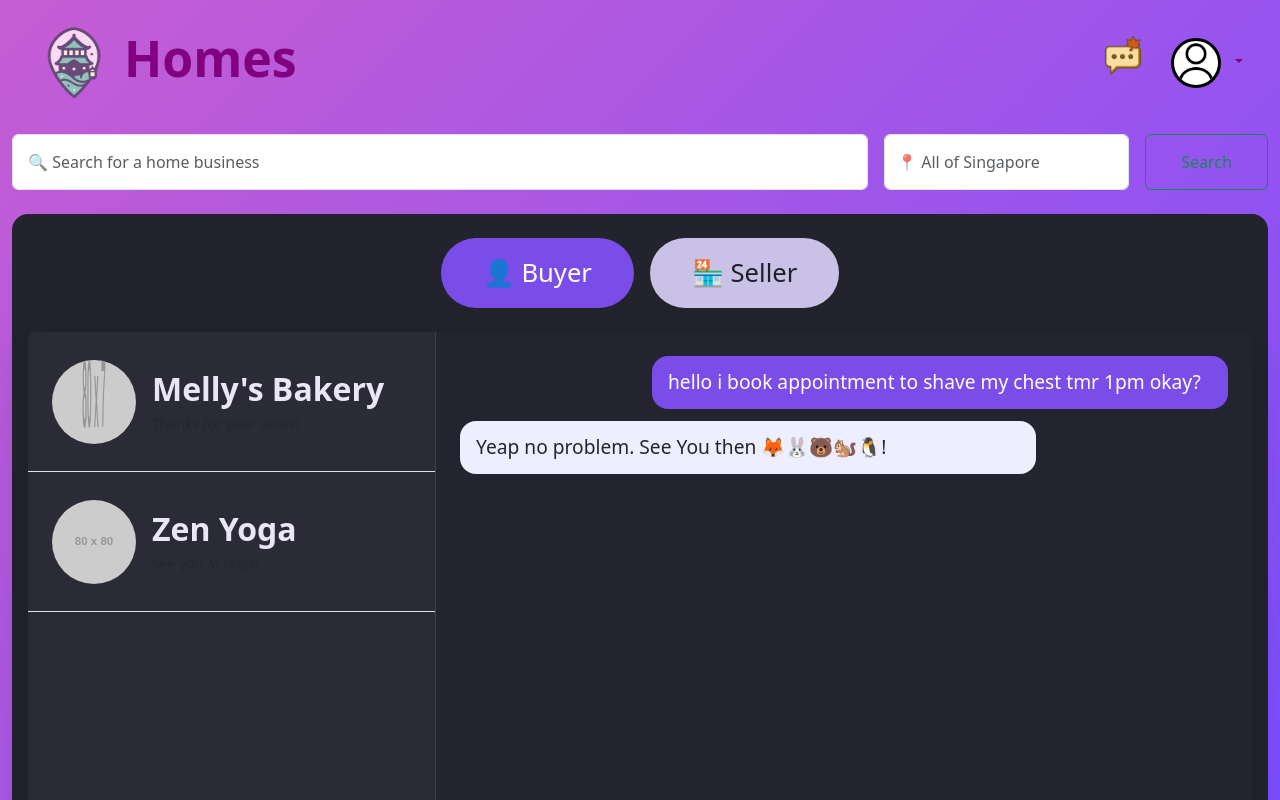
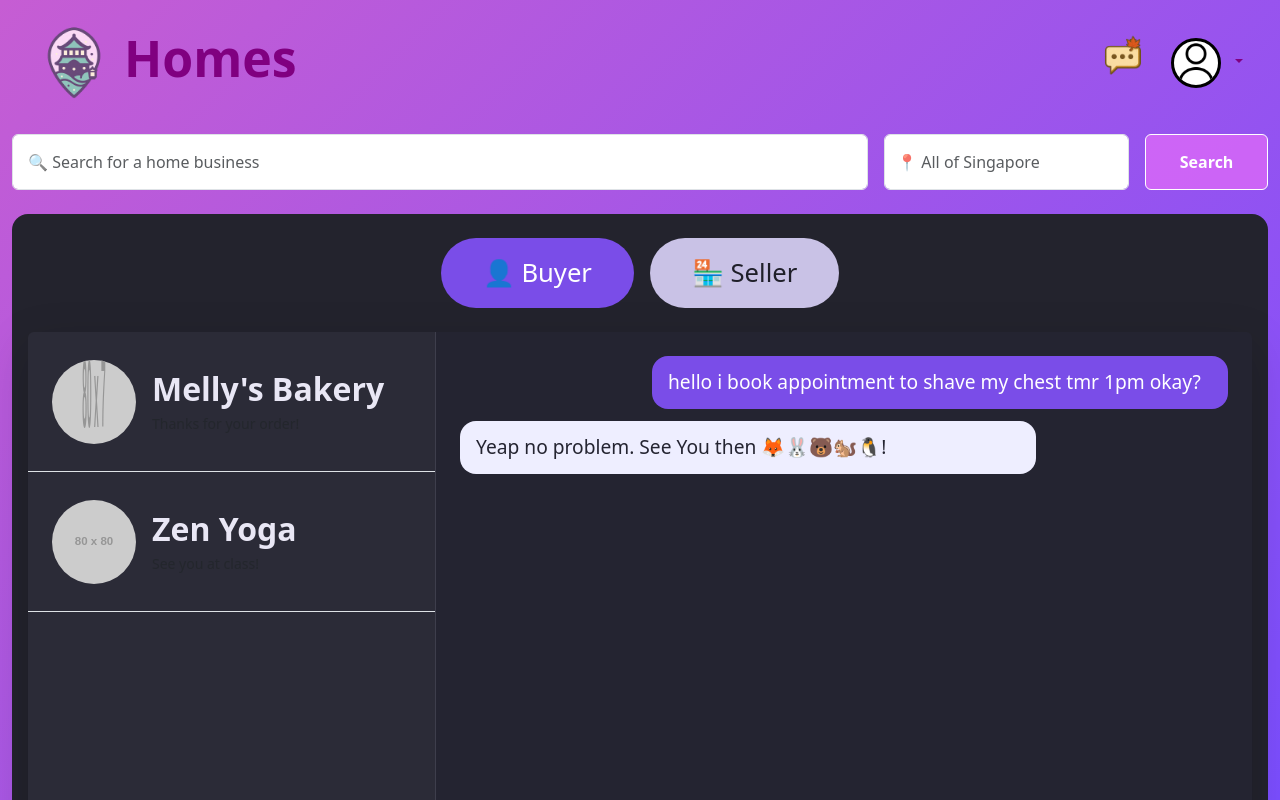
Before and after one commit to treepillow/wadProject, a Vue app: page /chat in a window 1280 px wide. Shown: the top 800 px of the page. Built offline with nearby package versions, Linux system fonts and the light colour scheme; no server answers; sample sign-in values are in the browser's storage.

Commit message:
hover buttons

```diff
--- a/src/components/Categories.vue
+++ b/src/components/Categories.vue
@@ -69,5 +69,11 @@ export default{
     {
         color: white;
     }
+    .category {
+        transition: transform 0.2s ease;
+    }
+    .category:hover {
+        transform: translateY(-3px);
+    }
 
 </style>
--- a/src/components/ChatBox.vue
+++ b/src/components/ChatBox.vue
@@ -171,6 +171,10 @@ function listAvatar(chat) {
   background: #c9c2e6;
   color: #1f1f29;
   border: none;
+  transition: transform 0.2s ease, background 0.2s ease, color 0.2s ease;
+}
+.btn-toggle:hover {
+  transform: translateY(-3px);
 }
 .btn-toggle.active {
   background: #7a4de8;
--- a/src/components/HomePage.vue
+++ b/src/components/HomePage.vue
@@ -11,3 +11,8 @@ import SearchBar from './SearchBar.vue'
     <Categories/>
   </div>
 </template>
+<style>
+.container-fluid {
+  /* background-color: rgba(165, 100, 179, 0.792); */
+}
+</style>
--- a/src/components/Profile.vue
+++ b/src/components/Profile.vue
@@ -221,6 +221,7 @@ button
     padding: 20px;
     background-color: rgb(250, 194, 250);
     border: 1px solid black;
+    transition: transform 0.2s ease;
 }
 
 .container-button
@@ -228,4 +229,9 @@ button
     width: 50%;
 }
 
+.btn:hover {
+  background-color: rgb(211, 116, 211);
+  border: 1px solid black;
+  transform: translateY(-3px);
+}
 </style>
--- a/src/components/SearchBar.vue
+++ b/src/components/SearchBar.vue
@@ -33,6 +33,15 @@
     }
     .btn
     {
+        color: white;
+        background-color: rgba(223, 107, 249, 0.753);
         width: 10%;
+        transition: transform 0.2s ease;
+        border: 1px solid white;
+        font-weight: bold;
+    }
+    .btn:hover {
+        background-color: rgba(223, 107, 249, 0.55);
+        transform: translateY(-3px);
     }
 </style>
```
